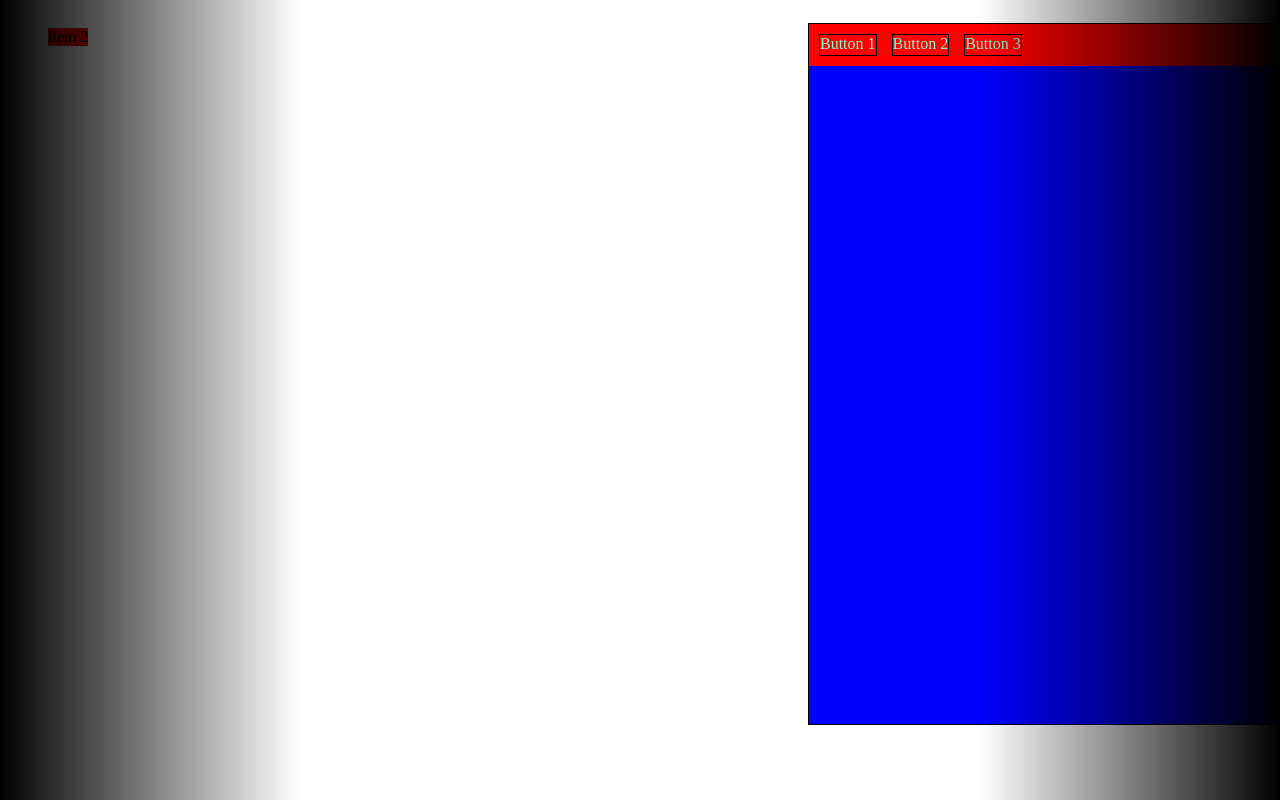
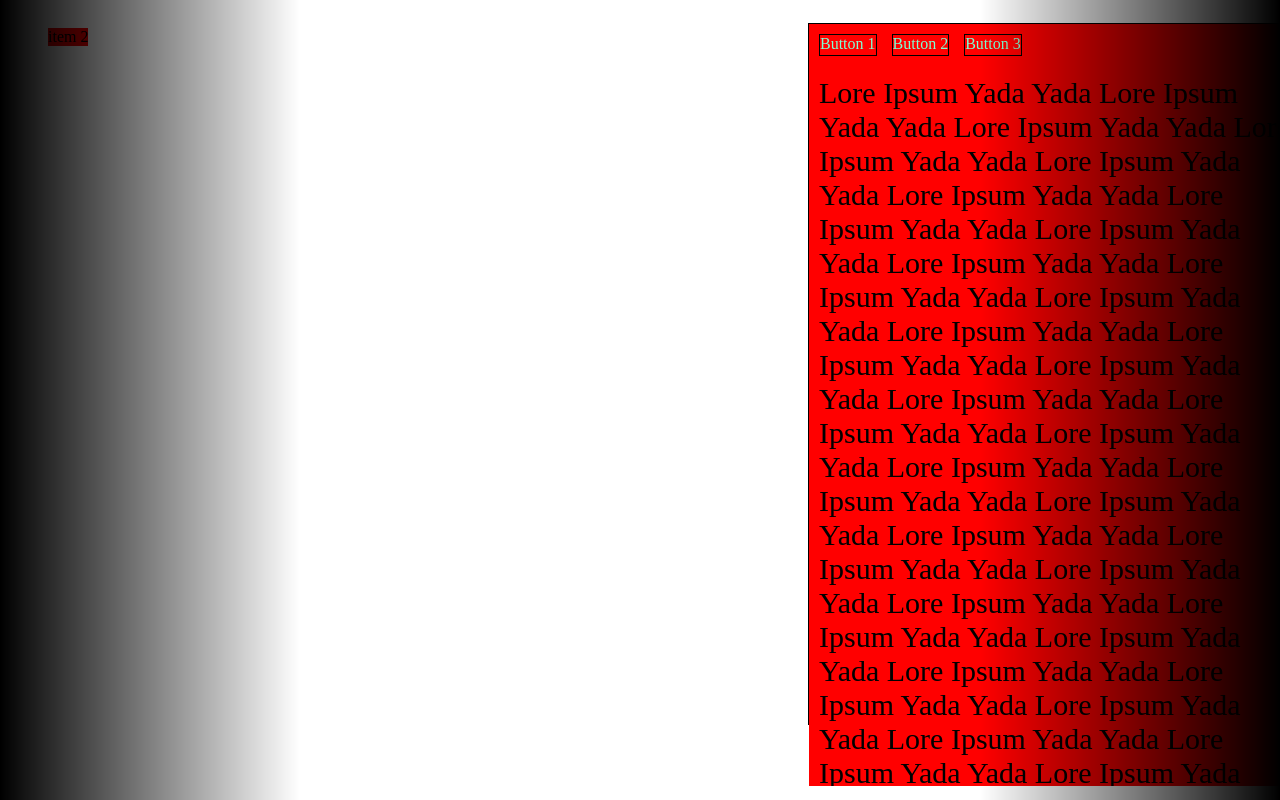
Before and after one commit to sevennethescientist/mmp-project, a plain HTML site: page index.html in a window 1280 px wide. Shown: the top 800 px of the page. Drawn offline with Linux system fonts and the light colour scheme.

Commit message:
working lecture 13:40

```diff
--- a/index.html
+++ b/index.html
@@ -7,8 +7,6 @@
     <title>This Body Is A Tomb</title>
 </head>
 <body>
-
-
     <div id="main-body-container">
         <div id="main-tab-container">
             <div id="main-tab-button-container">
@@ -17,7 +15,45 @@
                 <div class="main-tab-button"> Button 2 </div>
                 <div class="main-tab-button"> Button 3 </div>
             </div>
+            <div id="main-tab-body-container-1">
+                Lore Ipsum Yada Yada
+                Lore Ipsum Yada Yada
+                Lore Ipsum Yada Yada
+                Lore Ipsum Yada Yada
+                Lore Ipsum Yada Yada
+                Lore Ipsum Yada Yada
+                Lore Ipsum Yada Yada
+                Lore Ipsum Yada Yada
+                Lore Ipsum Yada Yada
+                Lore Ipsum Yada Yada
+                Lore Ipsum Yada Yada
+                Lore Ipsum Yada Yada
+                Lore Ipsum Yada Yada
+                Lore Ipsum Yada Yada
+                Lore Ipsum Yada Yada
+                Lore Ipsum Yada Yada
+                Lore Ipsum Yada Yada
+                Lore Ipsum Yada Yada
+                Lore Ipsum Yada Yada
+                Lore Ipsum Yada Yada
+                Lore Ipsum Yada Yada
+                Lore Ipsum Yada Yada
+                Lore Ipsum Yada Yada
+                Lore Ipsum Yada Yada
+                Lore Ipsum Yada Yada
+                Lore Ipsum Yada Yada
+                Lore Ipsum Yada Yada
+                Lore Ipsum Yada Yada
+                Lore Ipsum Yada Yada
+                Lore Ipsum Yada Yada
+                Lore Ipsum Yada Yada
+                Lore Ipsum Yada Yada
+                Lore Ipsum Yada Yada
+                Lore Ipsum Yada Yada
+                Lore Ipsum Yada Yada
+                Lore Ipsum Yada Yada
 
+            </div>
         </div>
         <div class="item item2">item 2</div>
          <div id="gradient-container">
--- a/styles/styles1.css
+++ b/styles/styles1.css
@@ -45,7 +45,6 @@
     flex-direction: row;
     height:auto;
     width: auto;
-
     padding: 10px;
     gap: 15px;
 }
@@ -57,6 +56,19 @@
     color: aquamarine;
 }
 
+#main-tab-body-container-1 {
+    font-size: 30px;
+    background-color: red;
+    display: flex;
+    flex-direction: row;
+    height:inherit;
+    width: auto;
+    padding: 10px;
+    gap: 15px;
+    position: relative;
+    overflow: scroll;
+}
+
 
 .item2 {
   top: 20px;
```
